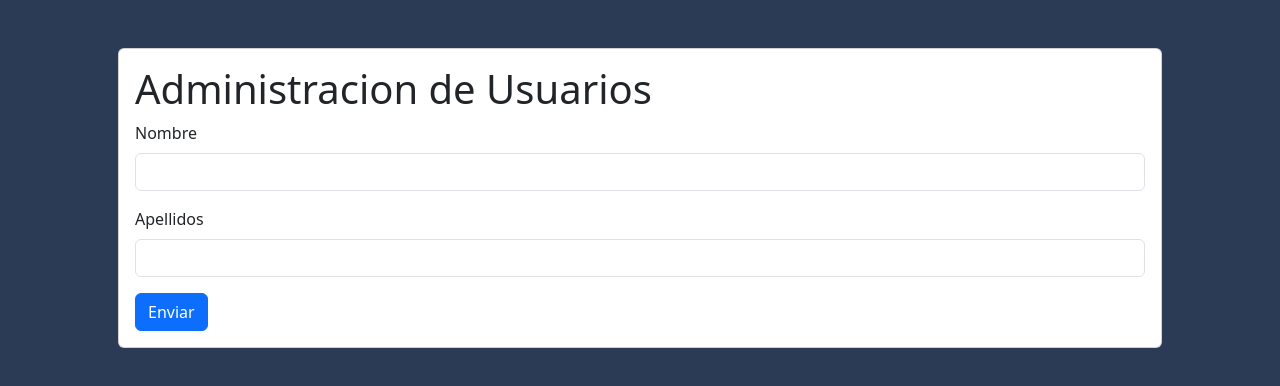
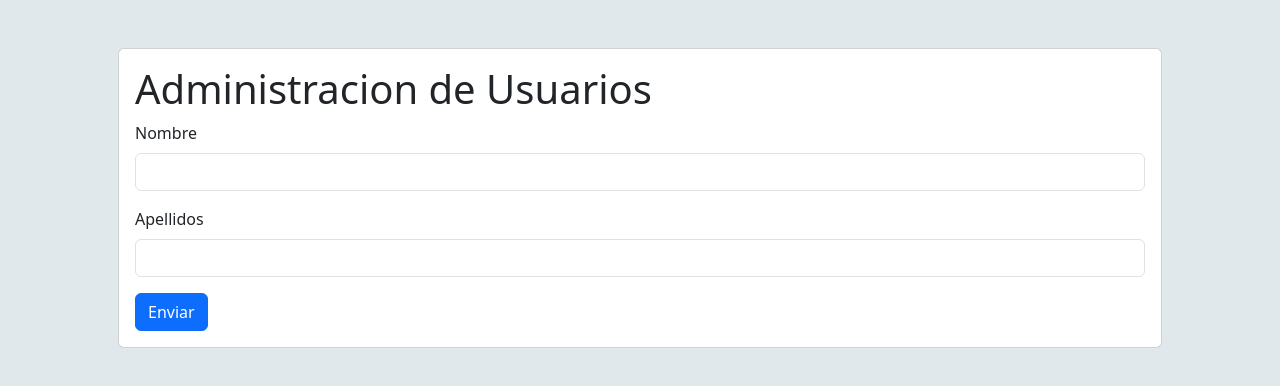
Before and after one commit to A-nthony/Users-Management, a website: page views/html/index.html in a window 1280 px wide. Drawn offline with nearby package versions, Linux system fonts and the light colour scheme; some packages are replaced by stand-ins of ours; no server answers; a script that the page names is missing; files whose address does not match are found by name.

Commit message:
Actualizar style de index

```diff
--- a/views/html/index.html
+++ b/views/html/index.html
@@ -10,7 +10,7 @@
     <link rel="icon" href="img/node.png">
     <script src="js/main.js"></script>
 </head>
-<body style="background-color: #2B3A55;">
+<body style="background-color: #E1E8EB;">
 <script src="//cdn.jsdelivr.net/npm/sweetalert2@11"></script>
 <script src="https://cdn.jsdelivr.net/npm/@popperjs/core@2.11.6/dist/umd/popper.min.js" integrity="sha384-oBqDVmMz9ATKxIep9tiCxS/Z9fNfEXiDAYTujMAeBAsjFuCZSmKbSSUnQlmh/jp3" crossorigin="anonymous"></script>
 <script src="https://cdn.jsdelivr.net/npm/bootstrap@5.3.0-alpha1/dist/js/bootstrap.min.js" integrity="sha384-mQ93GR66B00ZXjt0YO5KlohRA5SY2XofN4zfuZxLkoj1gXtW8ANNCe9d5Y3eG5eD" crossorigin="anonymous"></script>
```
